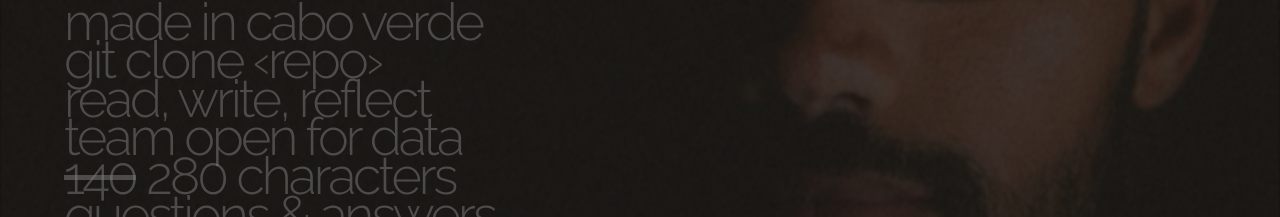
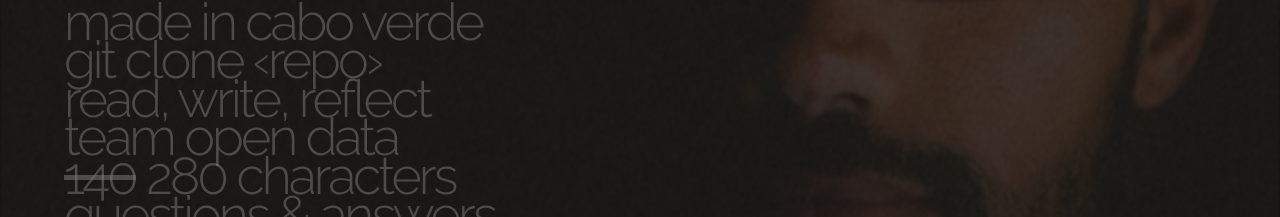
Before and after one commit to vabarbosa/vabarbosa.github.io, a plain HTML site: page index.html in a window 1280 px wide. Shown: the part 394-611 px from the top of the page. Drawn offline with Linux system fonts and the light colour scheme.

Commit message:
update link text

```diff
--- a/index.html
+++ b/index.html
@@ -20,7 +20,7 @@
         <li><a target="_blank" href="https://en.wikipedia.org/wiki/Cape_Verde">made in cabo verde</a></li>
         <li><a target="_blank" href="https://github.com/vabarbosa">git clone ‹repo›</a></li>
         <li><a target="_blank" href="https://medium.com/@vabarbosa">read, write, reflect</a></li>
-        <li><a target="_blank" href="https://ibm-watson-data-lab.github.io/about">team open for data</a></li>
+        <li><a target="_blank" href="https://ibm-watson-data-lab.github.io/about">team open data</a></li>
         <li><a target="_blank" href="https://twitter.com/vabarbosa"><s>140</s> 280 characters</a></li>
         <li><a target="_blank" href="https://stackoverflow.com/users/5446300/va-barbosa">questions &amp; answers</a></li>
         <li><a target="_blank" href="https://twitter.com/marvinwinsagain/status/740620978972151808">friends with marvin</a></li>
```
